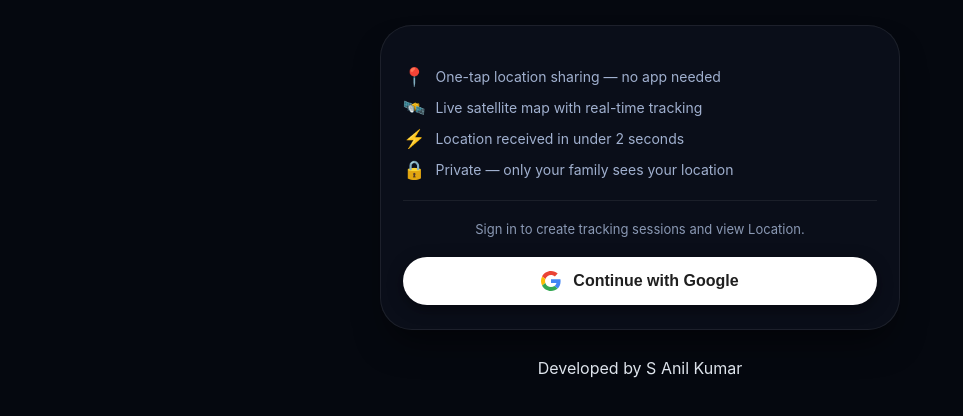
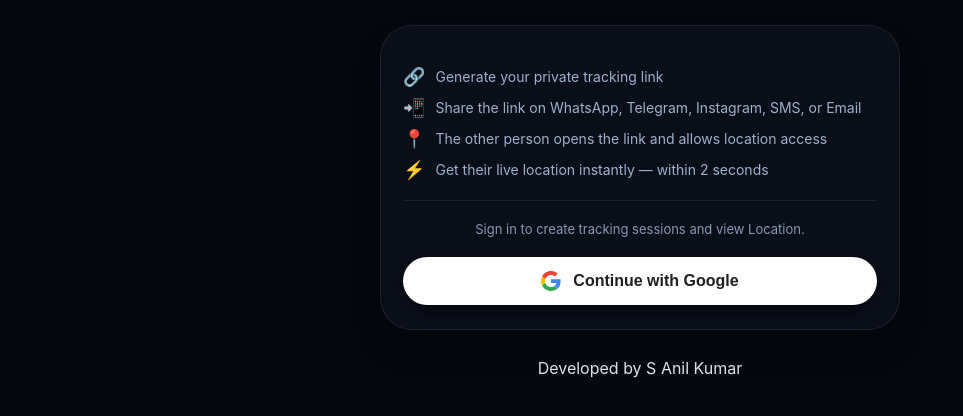
Before and after one commit to SAnilkumar7/location, a plain HTML site: page static/index.html in a window 1280 px wide. Shown: the part 290-706 px from the top of the page, without its empty margins (0-963 px from the left). Drawn offline with nearby package versions, Linux system fonts and the light colour scheme.

Commit message:
updated project

```diff
--- a/static/index.html
+++ b/static/index.html
@@ -85,10 +85,10 @@
     </div>
     <div class="glass-card" style="text-align:center">
       <ul class="feature-list">
-        <li><span class="icon">📍</span> One-tap location sharing — no app needed</li>
-        <li><span class="icon">🛰️</span> Live satellite map with real-time tracking</li>
-        <li><span class="icon">⚡</span> Location received in under 2 seconds</li>
-        <li><span class="icon">🔒</span> Private — only your family sees your location</li>
+        <li><span class="icon">🔗</span> Generate your private tracking link</li>
+        <li><span class="icon">📲</span> Share the link on WhatsApp, Telegram, Instagram, SMS, or Email </li>
+        <li><span class="icon">📍</span> The other person opens the link and allows location access</li>
+        <li><span class="icon">⚡</span> Get their live location instantly — within 2 seconds </li>
       </ul>
       <div style="border-top:1px solid rgba(255,255,255,0.07);margin:20px 0"></div>
       <p style="font-size:13px;color:#8a99b4;margin-bottom:20px">Sign in to create tracking sessions and view Location.</p>
@@ -122,7 +122,7 @@
     <div class="glass-card">
       <div style="font-size:13px;color:#ff3b5c;font-weight:700">⚡ EMERGENCY MODE</div>
       <div style="font-size:28px;font-weight:800;margin:6px 0 4px">Instant location link</div>
-      <p style="color:#a0b0cf;font-size:15px;margin-bottom:22px">Tap the link → live location starts immediately.</p>
+      <p style="color:#a0b0cf;font-size:15px;margin-bottom:22px">Create → Share → Track live location instantly 📍</p>
       <div class="stat-label" style="margin-bottom:6px">YOUR NAME</div>
       <input id="parent-name" class="input" placeholder="Your name" style="margin-bottom:8px" value="">
       <div id="parent-session-count" style="font-size:12px;color:#8a99b4;margin-bottom:20px;padding-left:8px">0 sessions created</div>
```
